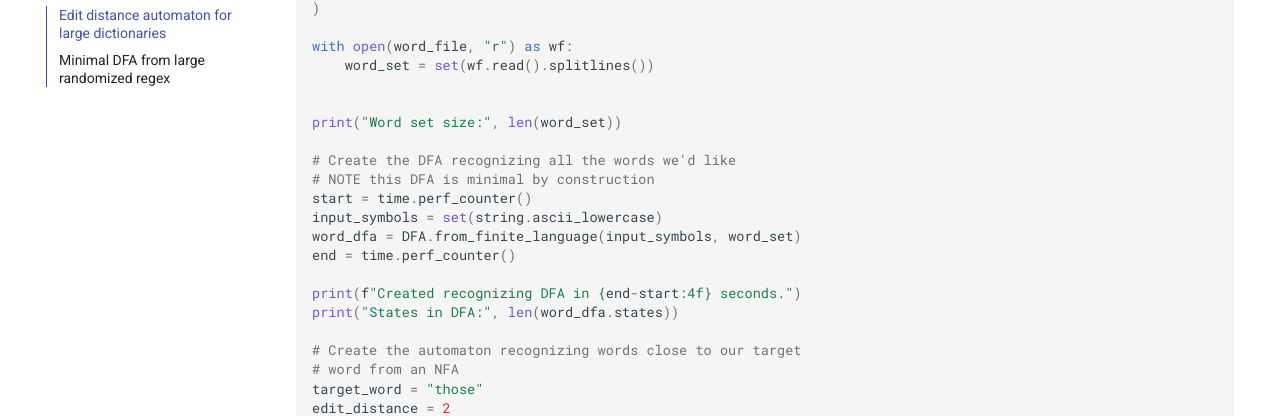
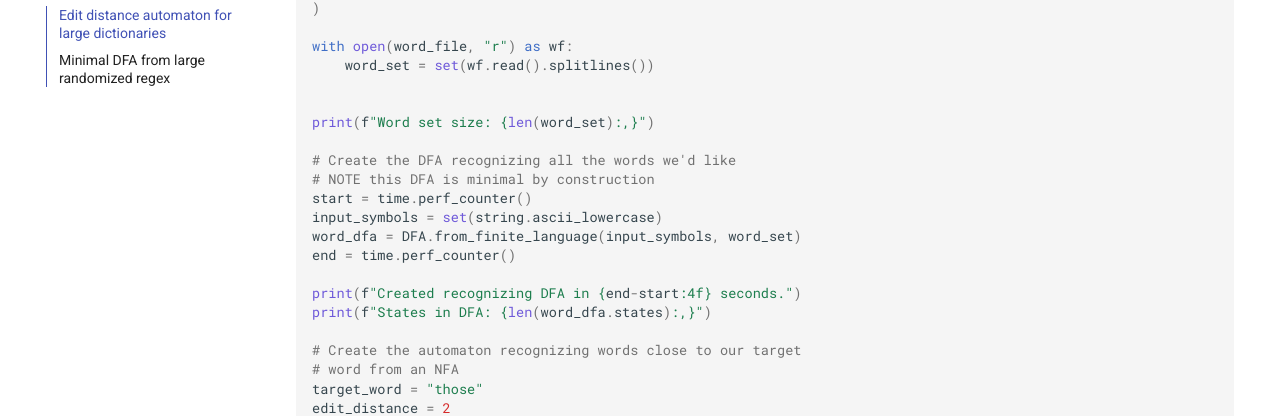
Before and after one commit to caleb531/automata, an MkDocs documentation site: the page built from docs/examples/perf-examples.md, in a window 1280 px wide and 900 px high, scrolled down 549 px. Shown: the part 147-563 px from the top of the window. Built offline with MkDocs 1.6.1 and Material for MkDocs 9.7.7, drawn with Linux system fonts in a browser that asks for light colours; comment, search, counter and statistics services are not loaded.

Commit message:
Fixed typos

```diff
--- a/docs/examples/perf-examples.md
+++ b/docs/examples/perf-examples.md
@@ -6,7 +6,7 @@
 
 ## Edit distance automaton for large dictionaries
 
-This is an extended version of the [edit distance example](fa-examples#edit-distance-automaton) on a large input. Here, we will
+This is an extended version of the [edit distance example](../fa-examples#edit-distance-automaton) on a large input. Here, we will
 return all words in the given english dictionary within the specified
 edit distance to the target word.
 
@@ -30,7 +30,7 @@
     word_set = set(wf.read().splitlines())
 
 
-print("Word set size:", len(word_set))
+print(f"Word set size: {len(word_set):,}")
 
 # Create the DFA recognizing all the words we'd like
 # NOTE this DFA is minimal by construction
@@ -40,7 +40,7 @@
 end = time.perf_counter()
 
 print(f"Created recognizing DFA in {end-start:4f} seconds.")
-print("States in DFA:", len(word_dfa.states))
+print(f"States in DFA: {len(word_dfa.states):,}")
 
 # Create the automaton recognizing words close to our target
 # word from an NFA
```
